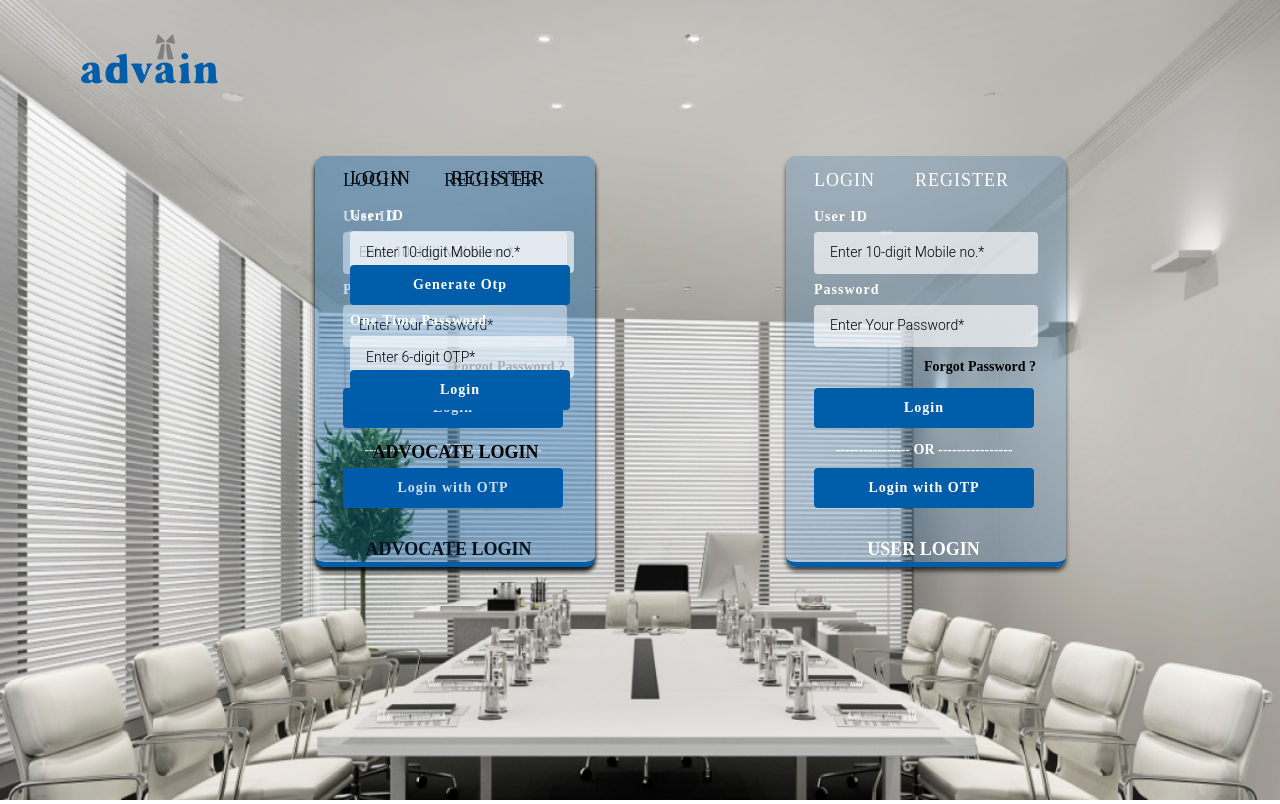
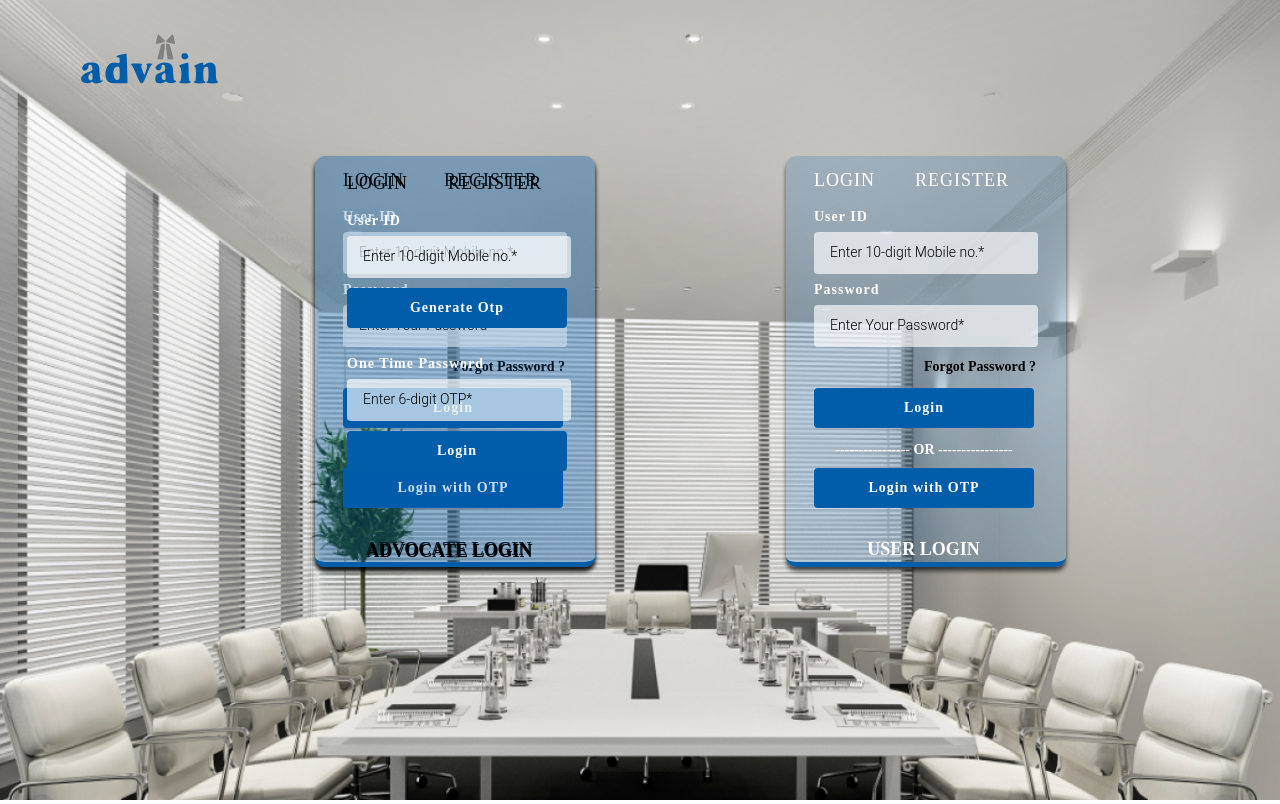
Before and after one commit to anilbhangay/advain, a React (Create React App) app: page /LoginOtp in a window 1280 px wide. Built offline with nearby package versions, Linux system fonts and the light colour scheme.

Commit message:
Completed style added to otp page

```diff
--- a/src/Components/Advocate-Login/LoginOtp.css
+++ b/src/Components/Advocate-Login/LoginOtp.css
@@ -20,8 +20,8 @@
     display: flex;
     justify-content: space-between;
     align-items: center;
-    padding-left: 35px;
-    margin-top: -79px;
+    padding-left: 32px;
+    margin-top: -76px;
   }
 
   .form-header-3 .login-text,
@@ -49,7 +49,7 @@
   }
 
   .form-container {
-    padding-left: 35px;
+    padding-left: 32px;
     padding-top: 10px;
   }
 
@@ -83,10 +83,14 @@
   .form-input-3 #gotp-btn {
     width: 220px;
     height: 40px;
-    margin-top: -8px;
+    margin-top: 10px;
     border: none;
     border-radius: 4px;
     outline: none;
+  }
+
+  #form-2 {
+    padding-top: 20px;
   }
 
   .form-input-3 button {
@@ -99,17 +103,17 @@
     cursor: pointer;
   }
 
-  .form-links-login #login-button {
+  .form-link-login #login-btn {
     width: 220px;
     height: 40px;
-    margin-top: -8px;
     border: none;
     border-radius: 4px;
     outline: none;
+    margin-top: 10px;
   }
 
 
-  .form-links-login button {
+  .form-link-login button {
     font-size: 14px;
     font-weight: 700;
     font-family: 'Lora';
@@ -120,15 +124,20 @@
   }
 
 
-  .form-links-login #advo-name {
+  .form-link-login #advo-name {
     width: 171px;
     height: 1px;
     text-align: center;
-    padding-left: 20px;
+    padding-left: 17px;
     font-size: 18px;
     font-family: 'Lora';
     font-weight: 700;
-    line-height: 23px;
+    line-height: 24px;
     color: rgba(0, 0, 0, 1);
     cursor: pointer;
   }
+
+  .form-link-login h5 {
+    position: absolute;
+    bottom: -8px;
+  }
--- a/src/Components/Advocate-Login/LoginOtp.jsx
+++ b/src/Components/Advocate-Login/LoginOtp.jsx
@@ -45,13 +45,13 @@ const LoginOtp = () => {
             <div className="form-input-3">
               <p>User ID</p>
               <input
-                type="number"
+                type="text"
                 name="number"
                 placeholder="Enter 10-digit Mobile no.*"
               />
               <button id="gotp-btn" type="submit">Generate Otp</button>
             </div>
-            <div className="form-input-3">
+            <div className="form-input-3" id="form-2">
               <p>One Time Password</p>
               <input
                 type="text"
@@ -59,8 +59,8 @@ const LoginOtp = () => {
                 placeholder="Enter 6-digit OTP*"
               />
             </div>
-            <div className="form-links-login">
-              <button type="submit" id="login-button">
+            <div className="form-link-login">
+              <button type="submit" id="login-btn">
                 Login
               </button>
               <h5 id="advo-name">ADVOCATE LOGIN</h5>
```
